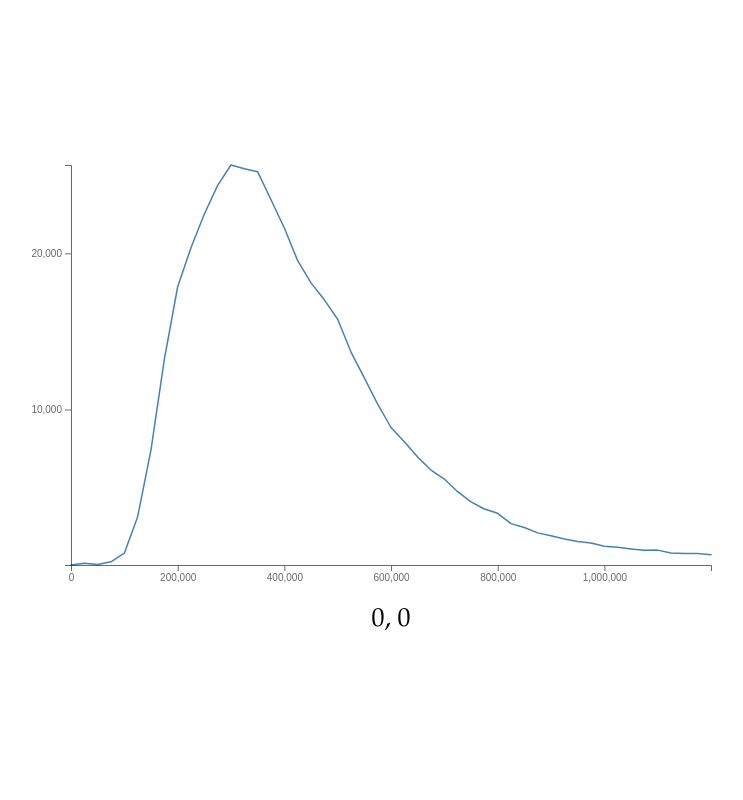
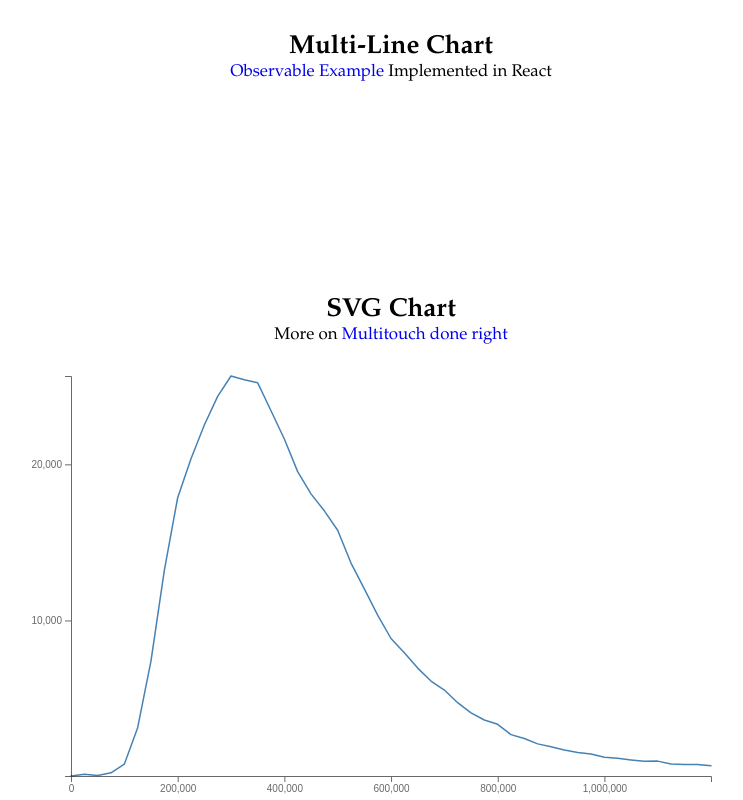
Before and after one commit to anselbrandt/d3-interactive, a React (Create React App) app: page / in a window 1280 px wide. Shown: the top 800 px of the page, without its empty margins (249-992 px from the left). Built offline with nearby package versions, Linux system fonts and the light colour scheme; no server answers.

Commit message:
Style charts

```diff
--- a/src/App.css
+++ b/src/App.css
@@ -17,7 +17,6 @@ a:visited {
 }
 
 .App {
-  min-height: 100vh;
   text-align: center;
   display: flex;
   flex-direction: column;
@@ -29,6 +28,7 @@ a:visited {
 .Title {
   font-weight: 700;
   font-size: 1em;
+  margin-top: 2rem;
 }
 
 .SubTitle {
--- a/src/App.js
+++ b/src/App.js
@@ -1,23 +1,21 @@
 import React from "react";
 import "./App.css";
-// import MultilineChart from "./MultilineChart";
-// import CanvasChart from "./CanvasChart";
+import MultilineChart from "./MultilineChart";
+import CanvasChart from "./CanvasChart";
 import Chart from "./Chart";
 
 function App() {
   return (
     <div className="App">
-      <Chart />
-      {/* <div className="Title">React D3 Charts</div>
-      <div className="SubTitle" style={{ marginBottom: 30 }}>
-        SVG, Canvas and Multiline
-      </div>
-      <div style={{ margin: 30 }}>
+      <div>
         <MultilineChart />
       </div>
-      <div style={{ margin: 30 }}>
+      <div>
+        <Chart />
+      </div>
+      <div>
         <CanvasChart />
-      </div> */}
+      </div>
     </div>
   );
 }
--- a/src/Chart.js
+++ b/src/Chart.js
@@ -215,6 +215,13 @@ function SvgChart() {
 
   return (
     <div>
+      <div className="Title">SVG Chart</div>
+      <div className="SubTitle" style={{ marginBottom: 30 }}>
+        More on{" "}
+        <a href="https://observablehq.com/@d3/multitouch">
+          Multitouch done right
+        </a>
+      </div>
       <svg ref={svgRef} overflow="visible"></svg>
       <div style={{ marginTop: 30 }}>
         {values ? `${values[0].toFixed(0)}, ${values[1].toFixed(0)}` : "0, 0"}
```
